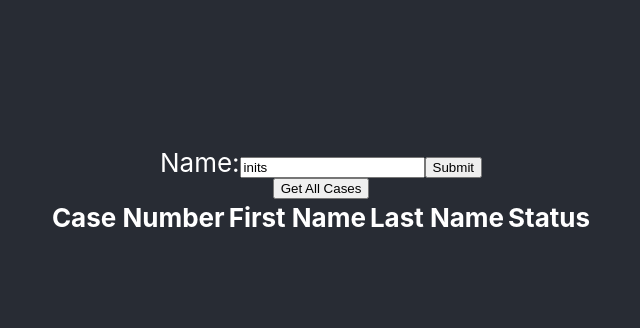
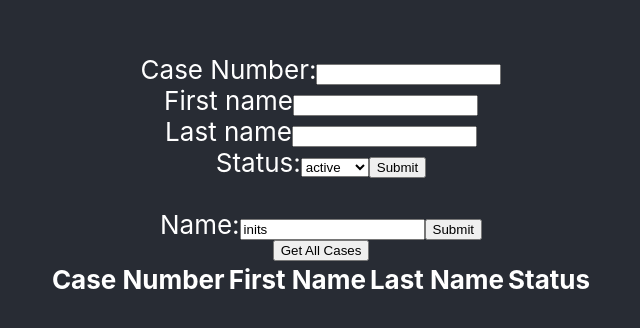
Before and after one commit to ryhorowitz/GT_app, a React (Create React App) app: page / in a window 1280 px wide. Shown: the part 224-552 px from the top of the page, without its empty margins (319-959 px from the left). Built offline with nearby package versions, Linux system fonts and the light colour scheme.

Commit message:
added form need to hook up form to BE.

```diff
--- a/src/components/AddCase.js
+++ b/src/components/AddCase.js
@@ -1,27 +1,56 @@
 import { useState } from 'react';
+import { useForm } from 'react-hook-form';
 
 function AddCase() {
-  const [values, setValues] = useState({
-    caseNumber: "",
-    firstName: "",
-    lastName: "",
-    status: ""
-  });
+  const {register, handleSubmit } = useForm();
+  const onSubmit = (data) => {
+    console.log(data)
+    fetch('http://localhost:3000/case-files', {
+      method: 'POST',
+      body: JSON.stringify(data)
+    })
+    .then(()=>{})
+    .catch(err => {
+      console.log('Error message: ', err);
+    }
+  )}
 
   return (
-    <>
-    </>
-  )
+    <form onSubmit={handleSubmit(onSubmit)}>
+       <label>Case Number:</label>
+      <input
+        type="text"
+        {...register("caseNumber", { required: true, maxLength: 7 })}
+        //validate that casenumber is unique
+      />
+      <br></br>
+      <label>First name</label>
+      <input
+        type="text"
+        {...register("firstName", { required: true, maxLength: 80 })}
+      />
+      <br></br>
+      <label>Last name</label>
+      <input
+        type="text"
+        {...register("lastName", { required: true, maxLength: 100 })}
+      />
+      <br></br>
+      <label>Status:</label>
+      <select {...register("status")}>
+        <option value="active">active</option>
+        <option value="inactive">inactive</option>
+        <option value="closed">closed</option>
+      </select>
+      <input type="submit" />
+    </form>
+  );
 }
 
 export default AddCase;
 
 //   <form>
-// <label>Case Number:
-// <input
-//   type="text"
-//   value={values.caseNumber}
-//   onChange={(e) => setValues(e.target.value)}>
+//
 // </input>
 // </label>
 // <br></br>
```
